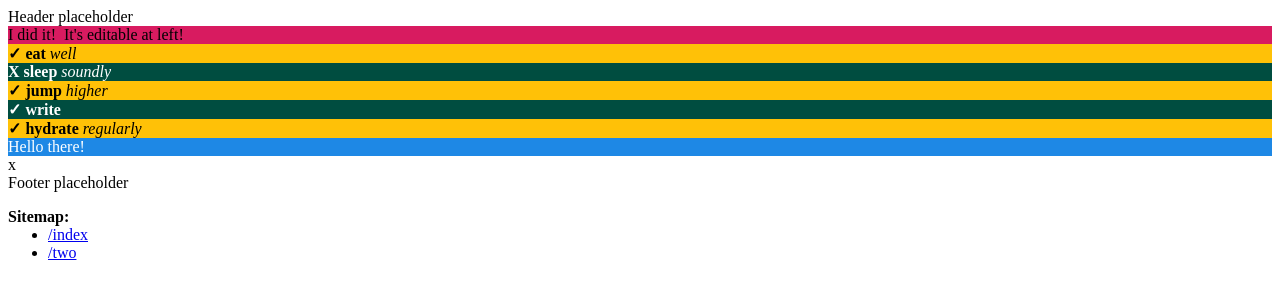
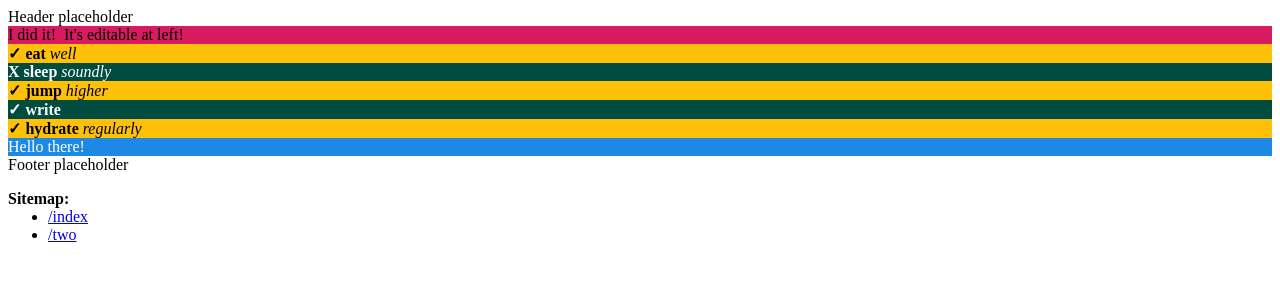
Before and after one commit to stackbit-projects/majestic-artichoke-a867b, a Jekyll site: the page built from pages/advanced/index.md, in a window 1280 px wide. Shown: the top 300 px of the page. Built offline with Jekyll 4.4.1, drawn with Linux system fonts in a browser that asks for light colours.

Commit message:
advanced_page.html: changed

```diff
--- a/_layouts/advanced_page.html
+++ b/_layouts/advanced_page.html
@@ -11,4 +11,4 @@ layout: standard_header_footer
       </section>
     {% endif %}
   {% endfor %}
-</div>x
+</div>
```
